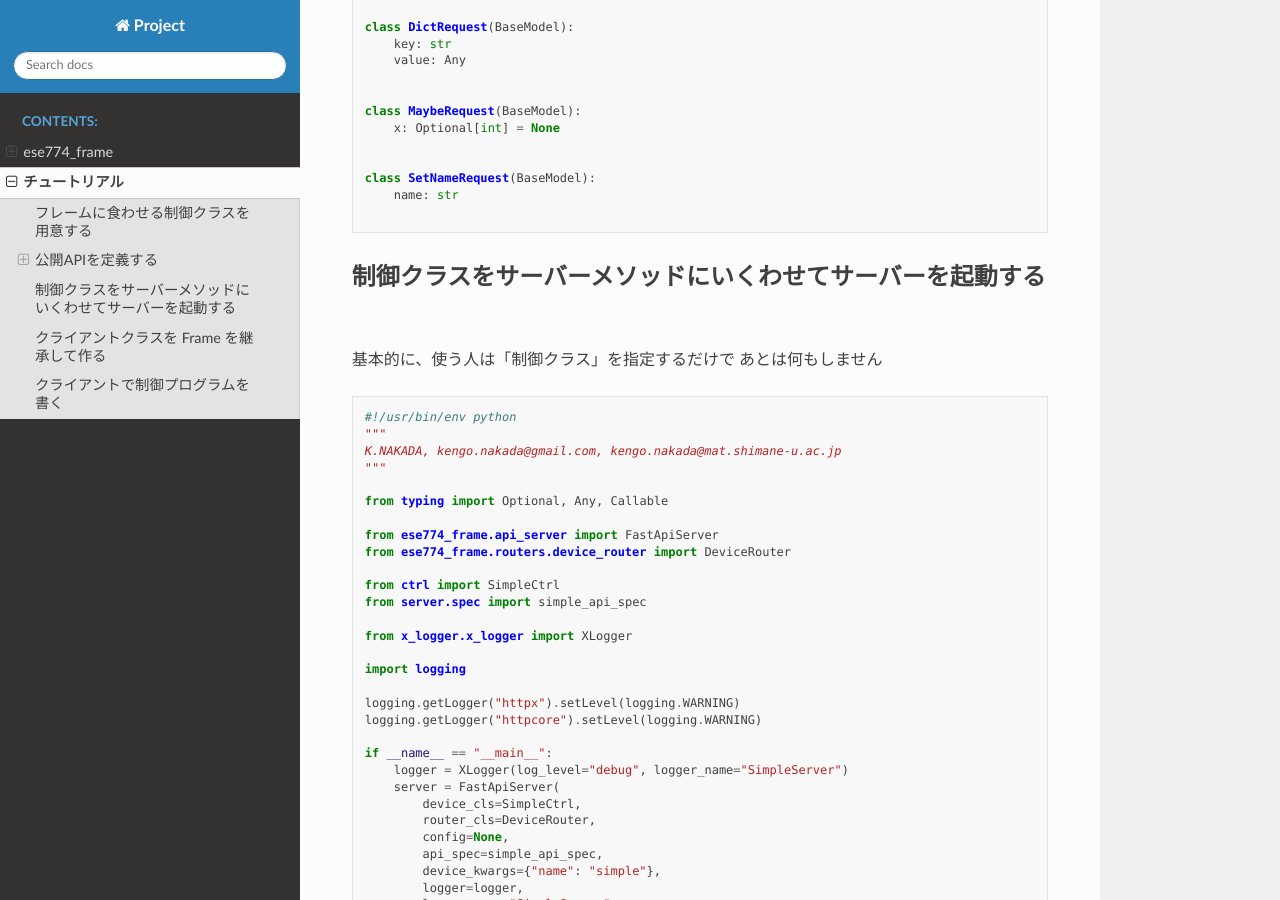
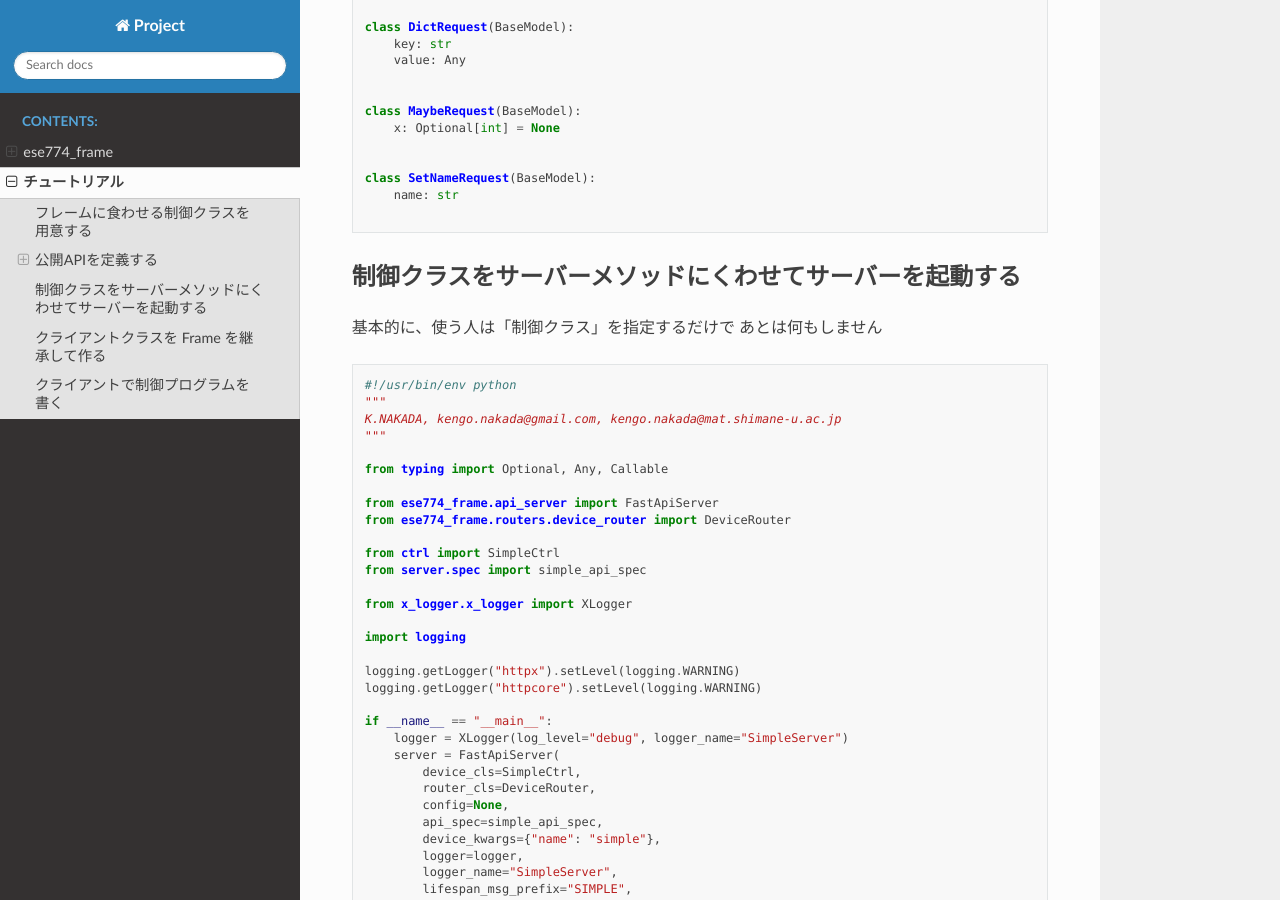
Before and after one commit to ohara-lab-su/ese774_frame, a Sphinx documentation site: the page built from docs/tutorials/ese774_intro.md, in a window 1280 px wide and 900 px high, scrolled down 4653 px. Built offline with Sphinx 7.4.7 and the Read the Docs theme 3.1.0, drawn with Linux system fonts in a browser that asks for light colours.

````diff
--- a/docs/tutorials/ese774_intro.md
+++ b/docs/tutorials/ese774_intro.md
@@ -272,7 +272,7 @@ class SetNameRequest(BaseModel):
 
 ```
 
-## 制御クラスをサーバーメソッドにいくわせてサーバーを起動する
+## 制御クラスをサーバーメソッドにくわせてサーバーを起動する
 基本的に、使う人は「制御クラス」を指定するだけで
 あとは何もしません
 
````
Also changed, not shown: 1 other file.
